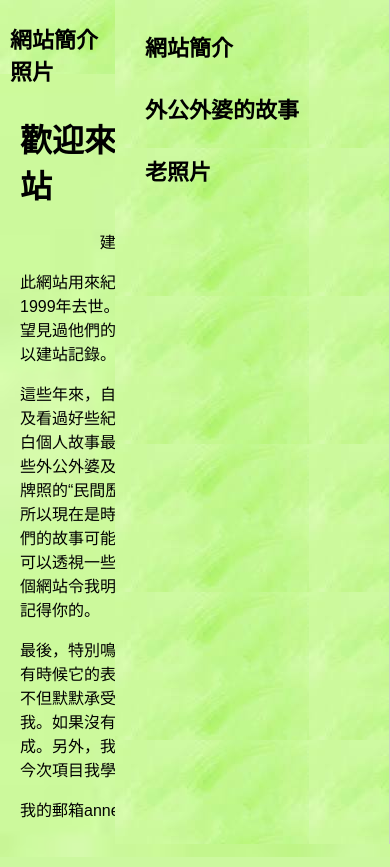
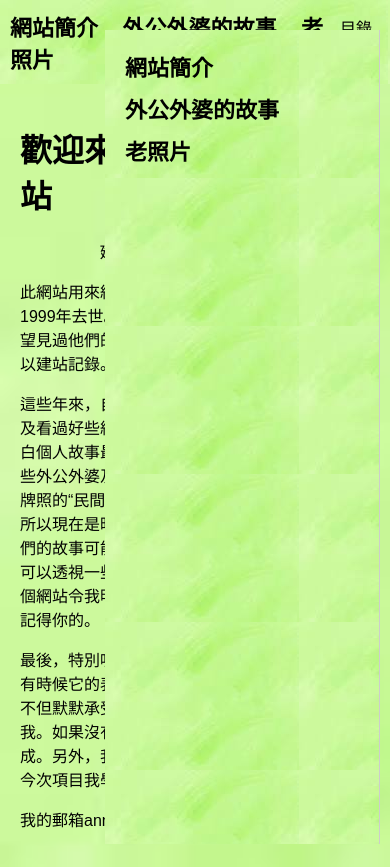
Before and after one commit to poonh/grandparents, a PHP site: page /style_test.html in a window 390 px wide. Run offline with PHP 8.4, Linux system fonts and the light colour scheme.

Commit message:
Add files via upload

```diff
--- a/style_test.css
+++ b/style_test.css
@@ -9,9 +9,8 @@ body {
 .container {
     display: flex;
     align-items: center;
-    justify-content: center; /* Adjusted to center items horizontally */
+    justify-content: space-between; /* Adjusted to evenly space items horizontally */
     padding: 10px;
-    /* max-width: 768px */
 }
 
 .text-right {
@@ -66,25 +65,32 @@ footer {
     height: 30px;
     cursor: pointer;
     background-image: url('pictures/lightgreen.jpg');
+    margin-right: 10px; /* Adjust margin for better positioning */
 }
 
 .mobile-menu-list {
     display: none;
     background-image: url('pictures/lightgreen.jpg');
+    position: fixed;
+    top: 30px; /* Adjust top positioning */
+    right: 10px; /* Adjust right positioning */
+    bottom: 0;
+    width: 60%; /* Adjust width as needed */
+    padding: 20px;
+    border-right: 1px solid #ccc;
+    z-index: 1000;
+    flex-direction: column;
+    transition: width 2s;
 }
 
 .mobile-menu-list li {
-    padding: 10px;
-}
-
-nav {
-    height: 30px;
+    display: block;
+    margin-bottom: 10px; /* Adjust spacing between items */
 }
 
 @media only screen and (max-width: 768px) {
     .menu-icon {
         display: inline-block;
-        margin-left: 10px; /* Adjusted for better positioning */
     }
 
     .mobile-menu {
@@ -93,21 +99,5 @@ nav {
 
     .mobile-menu-list {
         display: block;
-        position: fixed;
-        top: 0;
-        right: 0;
-        bottom: 0;
-        background-color: #fff;
-        width: 60%; /* Adjust width as needed */
-        padding: 20px;
-        border-right: 1px solid #ccc;
-        z-index: 1000;
-        flex-direction: column;
-        transition: width 2s;
-    }
-
-    .mobile-menu-list li {
-        display: block;
-        margin-bottom: 10px; /* Adjust spacing between items */
     }
 }
```
